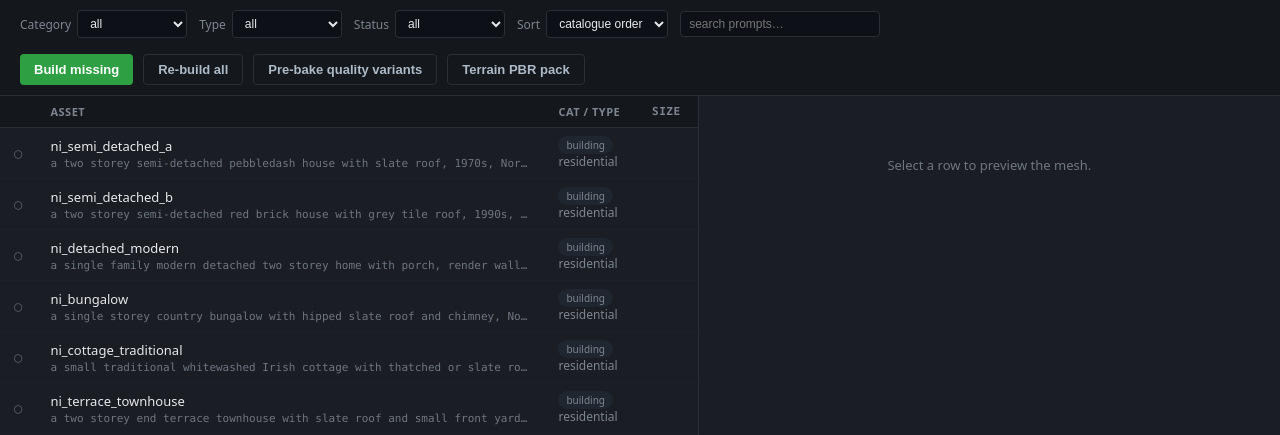
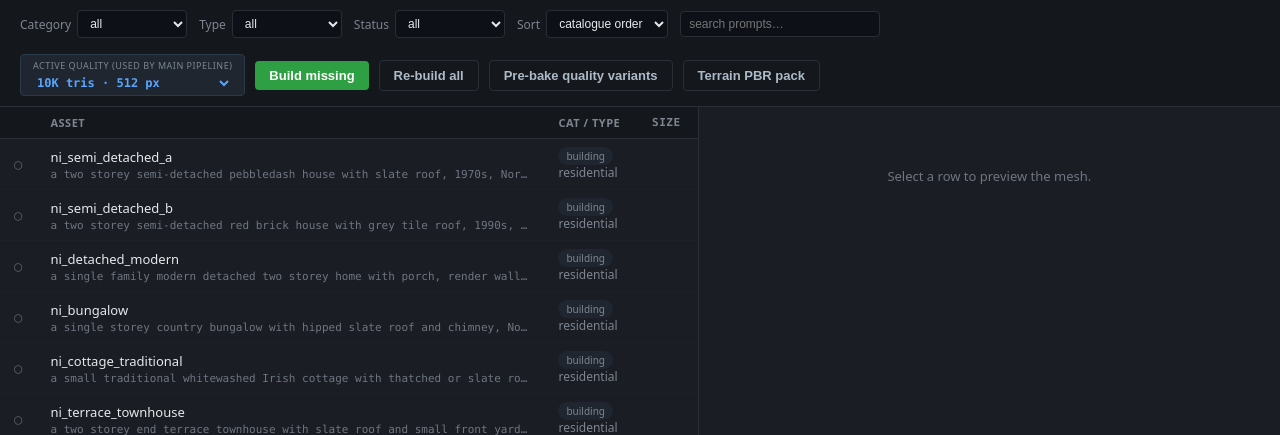
Before and after one commit to lolosityftw/mapng, a FastAPI app: page /library in a window 1280 px wide. Shown: the part 53-488 px from the top of the page. Run offline with FastAPI, Linux system fonts and the light colour scheme; some libraries are stand-ins or nearby versions.

Commit message:
Two systems: library owns active quality; main pipeline reads it
User asked for separation: 'two separate systems, 1 for pre-generated
meshes and models and the main pipeline'.

Quality preset rename
- ultra/high/medium/low/minimum  →  original/100k/50k/10k/5k/1.5k
- Triangle-count keys are unambiguous and match how the user asked for
  the quality choices (1.5/5/10/50/100k).
- Verified ni_bungalow decimation hits each target exactly:
    1.5k -> 1,500   5k -> 5,000    10k -> 9,999
    50k  -> 49,999  100k -> 99,999  original -> 1,448,273

Active-quality state, owned by /library
- mapng_ai/cache/active_quality.txt persists the user's choice
  (one line, validated against QUALITY_PRESETS)
- GET /api/library/active-quality  → { quality, available }
- POST /api/library/active-quality { quality } → 200
- /api/asset?path=… now defaults to the active quality when no
  ?quality= override is supplied → main pipeline asks for assets and
  gets the right variant automatically

Library page (/library)
- New 'Active quality' dropdown sits in the action bar with a clear
  'used by main pipeline' label so the linkage is obvious.
- Reads via GET on boot, writes via POST on change. Persists across
  server restarts.

Main map page (/)
- Quality dropdown REMOVED — it lived on the wrong system.
- Replaced with a read-only quality readout pill ('quality: 10k')
  next to the scene-size readout, refreshed before each generation
  so any change made on /library is picked up automatically.
- preview.js still has the GLB cache invalidation hook — runs on
  generate so the next batch of placements uses the active quality.

Net effect: choose your quality once on /library; every map gen
afterwards uses it. Toggle on /library, click Generate on /, the
new variant is used. Clear separation between asset pipeline and
map pipeline.

```diff
--- a/mapng_ai/app.py
+++ b/mapng_ai/app.py
@@ -337,16 +337,22 @@ async def get_entry_glb(slug: str) -> FileResponse:
 
 # ---- Library asset serving (used by /preview) -------------------------------
 @app.get("/api/asset")
-async def get_asset_by_relpath(path: str, quality: str = "ultra") -> FileResponse:
+async def get_asset_by_relpath(path: str, quality: str | None = None) -> FileResponse:
     """Serve a GLB/DAE/PNG from `assets/` by its in-zip relative path.
 
-    `quality=ultra|high|medium|low|minimum` triggers texture downscaling on
-    GLBs (cached on disk per quality). `ultra` returns the original.
+    `quality` triggers texture downscaling + decimation on GLBs; cached per
+    quality on disk. When no quality is given, falls back to the library-wide
+    active quality (settable via /api/library/active-quality, defaulting to
+    'original' if never set).
     """
-    from mapng_ai.library_builder.optimise import optimise, QUALITY_PRESETS
+    from mapng_ai.library_builder.optimise import (
+        optimise, QUALITY_PRESETS, get_active_quality,
+    )
 
     if ".." in path or path.startswith(("/", "\\")):
         raise HTTPException(400, "Invalid path")
+    if quality is None:
+        quality = get_active_quality()
     if quality not in QUALITY_PRESETS:
         raise HTTPException(400, f"Unknown quality: {quality}")
 
@@ -397,6 +403,30 @@ async def get_entry_stats(slug: str) -> dict:
     return {"slug": slug, "exists": True, "qualities": qualities}
 
 
+# ---- Active quality (persisted; library owns it, main pipeline reads it) ----
+class ActiveQualityRequest(BaseModel):
+    quality: str
+
+
+@app.get("/api/library/active-quality")
+async def get_active_quality_api() -> dict:
+    from mapng_ai.library_builder.optimise import (
+        QUALITY_PRESETS, get_active_quality,
+    )
+    q = get_active_quality()
+    return {"quality": q, "available": list(QUALITY_PRESETS.keys())}
+
+
+@app.post("/api/library/active-quality")
+async def set_active_quality_api(req: ActiveQualityRequest) -> dict:
+    from mapng_ai.library_builder.optimise import set_active_quality
+    try:
+        q = set_active_quality(req.quality)
+    except ValueError as exc:
+        raise HTTPException(400, str(exc))
+    return {"quality": q}
+
+
 # ---- Pre-bake quality variants ----------------------------------------------
 @app.post("/api/library/optimise/all")
 async def post_optimise_all() -> dict:
@@ -419,7 +449,7 @@ async def post_optimise_all() -> dict:
     job = _LibJob()
     _library_jobs[job_id] = job
 
-    qualities = ["high", "medium", "low", "minimum"]   # skip 'ultra' (no rewrite)
+    qualities = ["100k", "50k", "10k", "5k", "1.5k"]   # skip 'original' (no rewrite)
 
     async def _bake_one(slug, q, src):
         try:
@@ -479,7 +509,7 @@ async def post_optimise_one(slug: str) -> dict:
     _library_jobs[job_id] = job
 
     async def _run():
-        qualities = ["high", "medium", "low", "minimum"]
+        qualities = ["100k", "50k", "10k", "5k", "1.5k"]
         await job.emit("bake:start", {"total": len(qualities), "qualities": qualities})
         for q in qualities:
             try:
--- a/mapng_ai/library_builder/optimise.py
+++ b/mapng_ai/library_builder/optimise.py
@@ -39,13 +39,43 @@ class QualityPreset:
     target_triangles: int | None   # None = keep original; cap per-mesh count
 
 
+# Triangle-target keys map to texture-resolution + decimation pairs.
+# `original` is the only escape hatch (no processing); the five user-facing
+# variants are the triangle-count keys the user selects from.
 QUALITY_PRESETS: dict[str, QualityPreset] = {
-    "ultra":   QualityPreset(max_texture_dim=None,  target_triangles=None),
-    "high":    QualityPreset(max_texture_dim=1024,  target_triangles=50_000),
-    "medium":  QualityPreset(max_texture_dim=512,   target_triangles=15_000),
-    "low":     QualityPreset(max_texture_dim=256,   target_triangles=5_000),
-    "minimum": QualityPreset(max_texture_dim=128,   target_triangles=1_500),
+    "1.5k":     QualityPreset(max_texture_dim=128,   target_triangles=1_500),
+    "5k":       QualityPreset(max_texture_dim=256,   target_triangles=5_000),
+    "10k":      QualityPreset(max_texture_dim=512,   target_triangles=10_000),
+    "50k":      QualityPreset(max_texture_dim=1024,  target_triangles=50_000),
+    "100k":     QualityPreset(max_texture_dim=2048,  target_triangles=100_000),
+    "original": QualityPreset(max_texture_dim=None,  target_triangles=None),
 }
+
+DEFAULT_QUALITY = "10k"
+
+
+# Active quality setting persists in a single line file. The library page is
+# the only thing that writes to it; the main pipeline just reads it.
+_ACTIVE_QUALITY_FILE = config.CACHE_DIR / "active_quality.txt"
+
+
+def get_active_quality() -> str:
+    if _ACTIVE_QUALITY_FILE.exists():
+        try:
+            v = _ACTIVE_QUALITY_FILE.read_text(encoding="utf-8").strip()
+            if v in QUALITY_PRESETS:
+                return v
+        except Exception:
+            pass
+    return DEFAULT_QUALITY
+
+
+def set_active_quality(quality: str) -> str:
+    if quality not in QUALITY_PRESETS:
+        raise ValueError(f"unknown quality: {quality}")
+    _ACTIVE_QUALITY_FILE.parent.mkdir(parents=True, exist_ok=True)
+    _ACTIVE_QUALITY_FILE.write_text(quality + "\n", encoding="utf-8")
+    return quality
 
 
 _OPT_CACHE = config.CACHE_DIR / "glb_optimised"
@@ -108,7 +138,7 @@ def stats(src_path: Path) -> GlbStats:
 # ---------------------------------------------------------------------------
 def cache_path(src_path: Path, quality: str) -> Path:
     """Where the optimised version of `src_path` at `quality` lives on disk."""
-    if quality == "ultra":
+    if quality == "original":
         return src_path
     rel = src_path.stem
     return _OPT_CACHE / quality / f"{rel}.glb"
@@ -263,7 +293,7 @@ def optimise(src_path: Path, quality: str) -> Path:
         raise ValueError(f"unknown quality: {quality}")
     preset = QUALITY_PRESETS[quality]
     if preset.max_texture_dim is None and preset.target_triangles is None:
-        return src_path     # ultra: original
+        return src_path     # original: no processing
 
     dst = cache_path(src_path, quality)
     if dst.exists() and dst.stat().st_size > 0 and dst.stat().st_mtime >= src_path.stat().st_mtime:
@@ -306,14 +336,14 @@ def stats_for_all_qualities(src_path: Path) -> dict[str, dict]:
     """Lazy stats per preset — only compares file sizes, no GLB rewrite."""
     out = {}
     base = stats(src_path)
-    out["ultra"] = {
+    out["original"] = {
         "file_size": base.file_size, "image_max_dim": base.image_max_dim,
         "image_count": base.image_count, "image_total_bytes": base.image_total_bytes,
         "triangle_count": base.triangle_count,
         "gpu_texture_bytes": estimate_gpu_texture_bytes(base),
         "exists": src_path.exists(),
     }
-    for q in ("high", "medium", "low", "minimum"):
+    for q in ("100k", "50k", "10k", "5k", "1.5k"):
         cp = cache_path(src_path, q)
         if cp.exists() and cp.stat().st_size > 0:
             s = stats(cp)
--- a/mapng_ai/ui/static/app.css
+++ b/mapng_ai/ui/static/app.css
@@ -124,6 +124,12 @@ button:not(:disabled):hover { background: #3fb950; }
   background: #0d1117; color: #e6e8eb; border: 1px solid #2a2f37;
   padding: 4px 8px; border-radius: 4px; font-size: 12px;
 }
+.quality-readout {
+  font-family: ui-monospace, Consolas, monospace; font-size: 11px;
+  color: #adbac7;
+  background: #1f2630; padding: 2px 8px; border-radius: 999px;
+  border: 1px solid #2a3a4a;
+}
 .scene-size {
   font-family: ui-monospace, Consolas, monospace; font-size: 11px;
   color: #6e7681;
--- a/mapng_ai/ui/static/library.css
+++ b/mapng_ai/ui/static/library.css
@@ -40,7 +40,18 @@ header h1 { margin: 0; font-size: 18px; font-weight: 600; }
   padding: 5px 8px; border-radius: 4px; font-size: 12px; min-width: 110px;
 }
 .filters input[type="search"] { min-width: 200px; }
-.actions { display: flex; gap: 10px; }
+.actions { display: flex; gap: 10px; align-items: center; flex-wrap: wrap; }
+.active-quality {
+  display: flex; flex-direction: column; gap: 3px;
+  padding: 4px 12px 4px 12px; background: #1f2630; border: 1px solid #2a3a4a;
+  border-radius: 4px;
+}
+.active-quality span { font-size: 9px; color: #7d8590; text-transform: uppercase; letter-spacing: 0.5px; }
+.active-quality select {
+  background: transparent; border: 0; color: #58a6ff;
+  font-size: 12px; font-weight: 600; padding: 0;
+  font-family: ui-monospace, Consolas, monospace; cursor: pointer;
+}
 
 /* ---- Buttons ------------------------------------------------------------ */
 button.primary, button.ghost, button.danger {
--- a/mapng_ai/ui/static/library.js
+++ b/mapng_ai/ui/static/library.js
@@ -27,6 +27,7 @@ const els = {
   fBuilt: document.getElementById("f-built"),
   fSort: document.getElementById("f-sort"),
   fSearch: document.getElementById("f-search"),
+  activeQuality: document.getElementById("active-quality"),
   buildMissing: document.getElementById("build-missing"),
   buildAll: document.getElementById("build-all"),
   bakeVariants: document.getElementById("bake-variants"),
@@ -199,7 +200,7 @@ async function loadStats(e) {
     const r = await fetch(`/api/library/entries/${e.slug}/stats`);
     const data = await r.json();
     if (!data.exists) { block.hidden = true; return; }
-    const order = ["ultra", "high", "medium", "low", "minimum"];
+    const order = ["original", "100k", "50k", "10k", "5k", "1.5k"];
     const fmt = (n) => n < 1024 ? `${n} B`
                        : n < 1024 ** 2 ? `${(n / 1024).toFixed(1)} KB`
                        : `${(n / 1024 ** 2).toFixed(1)} MB`;
@@ -216,8 +217,8 @@ async function loadStats(e) {
                 <td>${gpu}</td>
               </tr>`;
     }).join("");
-    trisEl.textContent = data.qualities.ultra?.triangle_count
-      ? data.qualities.ultra.triangle_count.toLocaleString()
+    trisEl.textContent = data.qualities.original?.triangle_count
+      ? data.qualities.original.triangle_count.toLocaleString()
       : "?";
   } catch (err) {
     body.innerHTML = `<tr><td colspan="4">stats failed: ${err}</td></tr>`;
@@ -623,7 +624,31 @@ els.d.delete.addEventListener("click", async () => {
   selectEntry(state.selectedSlug);
 });
 
+// ---- Active quality (the value the main pipeline reads) --------------------
+async function refreshActiveQuality() {
+  try {
+    const r = await fetch("/api/library/active-quality");
+    const { quality } = await r.json();
+    if (els.activeQuality) els.activeQuality.value = quality;
+  } catch (e) {
+    console.warn("active quality fetch failed", e);
+  }
+}
+els.activeQuality?.addEventListener("change", async () => {
+  const v = els.activeQuality.value;
+  try {
+    await fetch("/api/library/active-quality", {
+      method: "POST",
+      headers: { "content-type": "application/json" },
+      body: JSON.stringify({ quality: v }),
+    });
+  } catch (e) {
+    console.warn("set active quality failed", e);
+  }
+});
+
 // ---------------------------------------------------------------------------
 // Boot
 // ---------------------------------------------------------------------------
 loadCatalogue();
+refreshActiveQuality();
--- a/mapng_ai/ui/static/preview.js
+++ b/mapng_ai/ui/static/preview.js
@@ -404,7 +404,7 @@ function _hideLoadingBadge() {
 }
 
 async function _loadGlb(shapeRelpath) {
-  const quality = window._mapngQuality || "medium";
+  const quality = window._mapngQuality || "10k";
   const cacheKey = `${shapeRelpath}|${quality}`;
   let cached = _glbCache.get(cacheKey);
   if (cached) return cached;
--- a/mapng_ai/ui/templates/library.html
+++ b/mapng_ai/ui/templates/library.html
@@ -51,9 +51,20 @@
     <input id="f-search" type="search" placeholder="search prompts…" />
   </div>
   <div class="actions">
+    <label class="active-quality" title="The pipeline uses this quality variant for every library asset placed in a generated map.">
+      <span>Active quality (used by main pipeline)</span>
+      <select id="active-quality">
+        <option value="1.5k">1.5K tris · 128 px</option>
+        <option value="5k">5K tris · 256 px</option>
+        <option value="10k">10K tris · 512 px</option>
+        <option value="50k">50K tris · 1024 px</option>
+        <option value="100k">100K tris · 2048 px</option>
+        <option value="original">Original (uncompressed)</option>
+      </select>
+    </label>
     <button id="build-missing" class="primary">Build missing</button>
     <button id="build-all" class="ghost">Re-build all</button>
-    <button id="bake-variants" class="ghost" title="Pre-bake all quality variants for every built entry — speeds up the preview when switching quality presets">Pre-bake quality variants</button>
+    <button id="bake-variants" class="ghost" title="Pre-bake all quality variants for every built entry — speeds up subsequent map generations">Pre-bake quality variants</button>
     <button id="terrain-pack" class="ghost" title="Download CC0 PBR ground textures from Poly Haven">Terrain PBR pack</button>
   </div>
 </section>
```
Also changed, not shown: mapng_ai/ui/static/app.js (+17 -15 lines), mapng_ai/ui/templates/index.html (+1 -8 lines).
